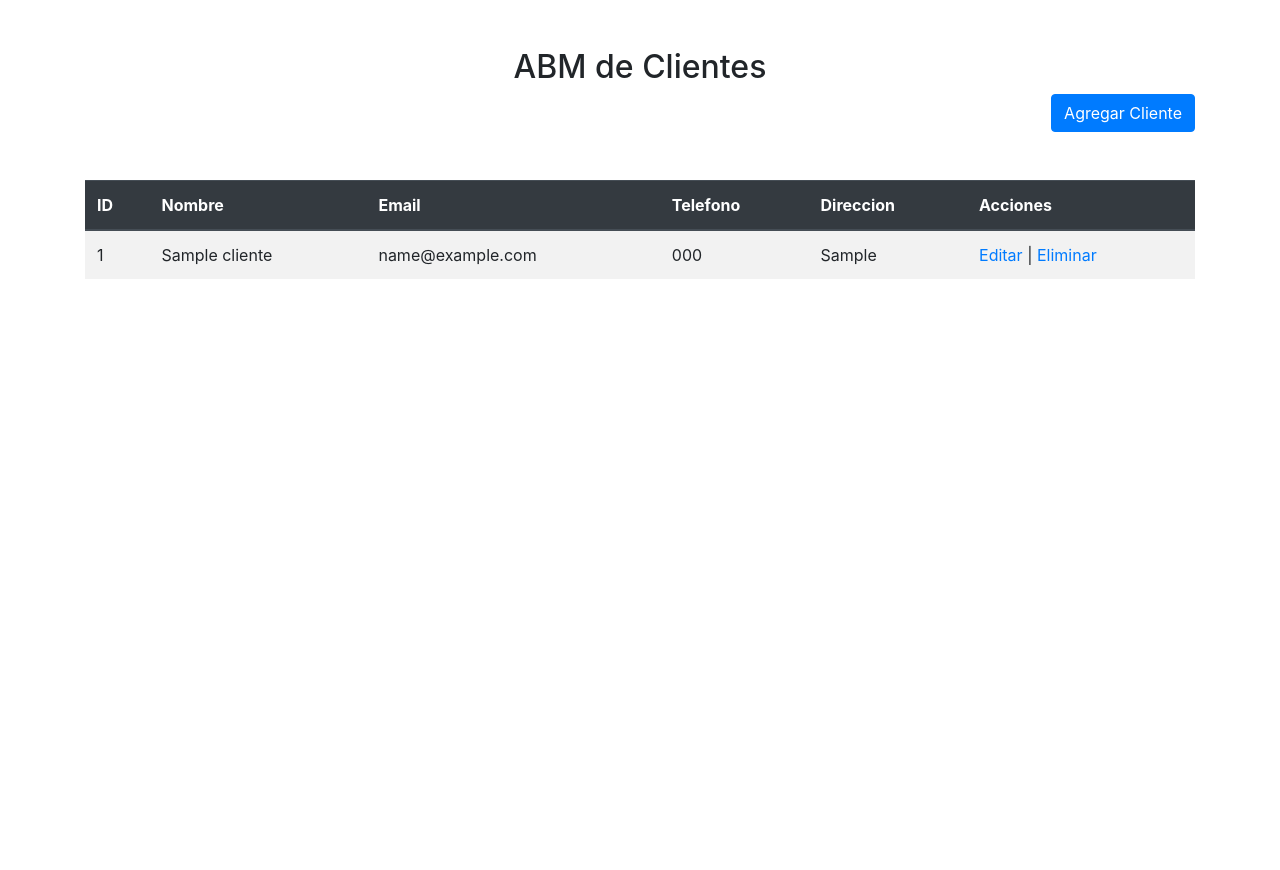
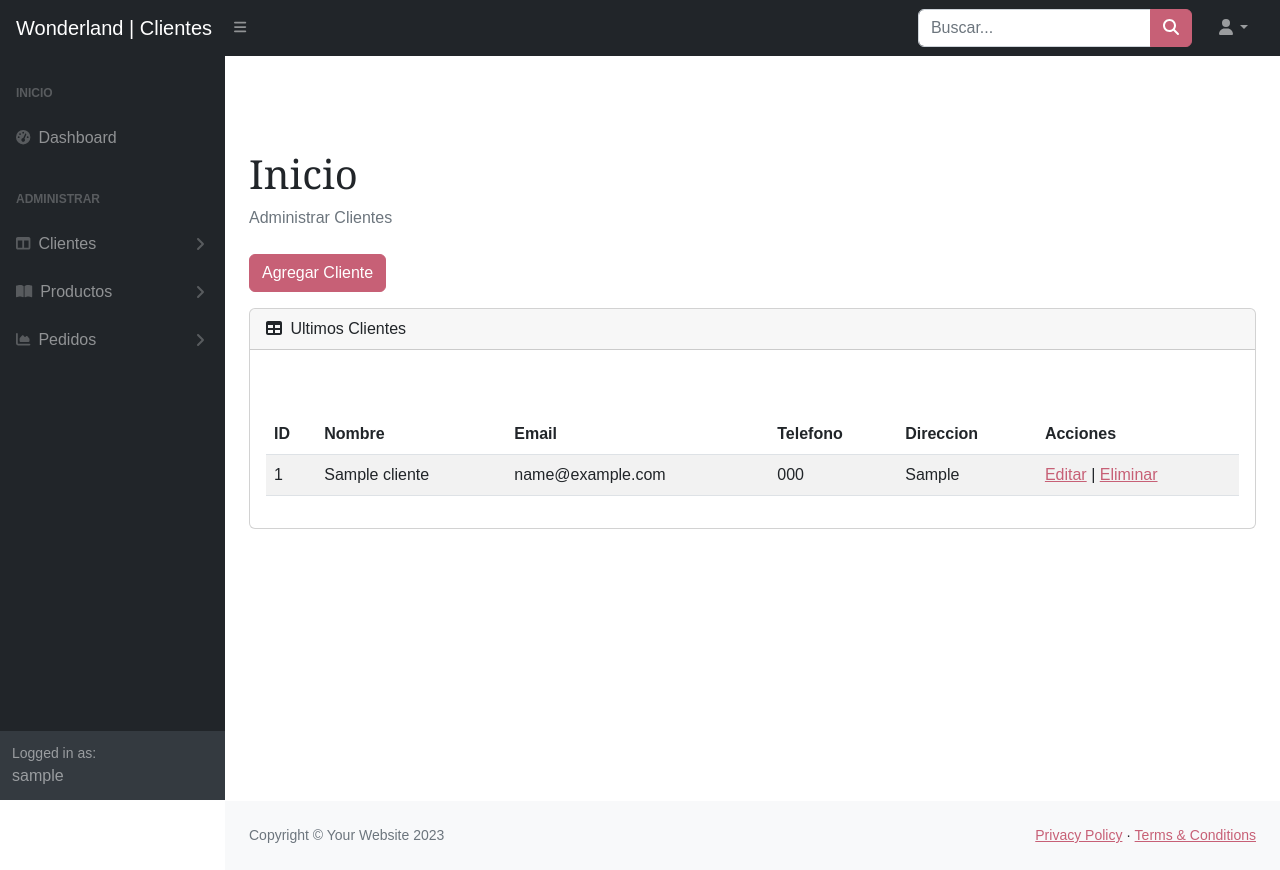
Before and after one commit to gervisbermudez/trabajo-final-crud, a PHP site: page /admin/vistas/clientes.php in a window 1280 px wide. Before the commit the page ends 279 px from the top, so only its background shows below. Run offline with PHP 8.4, Linux system fonts and the light colour scheme; the visitor is signed in with stand-in values (Sample User, id 1); tables that the repository leaves empty or names only in its code hold one stand-in row (values such as "Sample post"); some libraries are stand-ins or nearby versions.

Commit message:
clientes

```diff
--- a/admin/includes/head.php
+++ b/admin/includes/head.php
@@ -5,7 +5,7 @@
     <meta name="description" content="" />
     <meta name="author" content="" />
     <title><?=$title?></title>
-    <link href="public/css/styles.css" rel="stylesheet" />
+    <link href="/admin/public/css/styles.css" rel="stylesheet" />
     <script src="https://use.fontawesome.com/releases/v6.3.0/js/all.js" crossorigin="anonymous"></script>
     <link href="https://cdn.jsdelivr.net/npm/simple-datatables@7.1.2/dist/style.min.css" rel="stylesheet" />
 </head>
--- a/admin/includes/scripts.php
+++ b/admin/includes/scripts.php
@@ -2,10 +2,10 @@
     <script src="/public/vendors/jquery-3.7.1.min.js"></script>
     <script src="https://cdn.jsdelivr.net/npm/bootstrap@5.2.3/dist/js/bootstrap.bundle.min.js" crossorigin="anonymous">
     </script>
-    <script src="public/js/scripts.js"></script>
+    <script src="/admin/public/js/scripts.js"></script>
     <script src="https://cdnjs.cloudflare.com/ajax/libs/Chart.js/2.8.0/Chart.min.js" crossorigin="anonymous"></script>
-    <script src="public/assets/demo/chart-area-demo.js"></script>
-    <script src="public/assets/demo/chart-bar-demo.js"></script>
+    <script src="/admin/public/assets/demo/chart-area-demo.js"></script>
+    <script src="/admin/public/assets/demo/chart-bar-demo.js"></script>
     <script src="https://cdn.jsdelivr.net/npm/simple-datatables@7.1.2/dist/umd/simple-datatables.min.js"
         crossorigin="anonymous"></script>
-    <script src="public/js/datatables-simple-demo.js"></script>
+    <script src="/admin/public/js/datatables-simple-demo.js"></script>
--- a/admin/includes/sidemenu.php
+++ b/admin/includes/sidemenu.php
@@ -17,7 +17,7 @@
                 <div class="collapse" id="collapseLayouts" aria-labelledby="headingOne"
                     data-bs-parent="#sidenavAccordion">
                     <nav class="sb-sidenav-menu-nested nav">
-                        <a class="nav-link" href="layout-static.html">Ver Clientes</a>
+                        <a class="nav-link" href="vistas/clientes.php">Ver Clientes</a>
                         <a class="nav-link" href="layout-static.html">Crear Cliente</a>
                         <a class="nav-link" href="layout-sidenav-light.html">Modificar Cliente</a>
                         <a class="nav-link" href="layout-sidenav-light.html">Borrar Cliente</a>
--- a/admin/vistas/clientes.php
+++ b/admin/vistas/clientes.php
@@ -1,22 +1,48 @@
+<?php
+// Verifica si el administrador ha iniciado sesión, aquí puedes agregar tu lógica de sesión
+session_start();
+
+// Si no hay sesión de administrador activa, redirige a una página de login
+// Aquí puedes implementar una página de inicio de sesión y gestionar sesiones de administrador.
+// Ejemplo: si no hay sesión activa, redirigiría a "login.php"
+if (!isset($_SESSION['admin_logged_in'])) {
+    header('Location: ./login.php');
+    exit;
+}
+
+$title = "Wonderland | Clientes";
+
+?>
+
 <!DOCTYPE html>
-<html lang="es">
-<head>
-    <meta charset="UTF-8">
-    <meta name="viewport" content="width=device-width, initial-scale=1.0">
-    <title>Gestión de Clientes</title>
-    <link rel="stylesheet" href="https://stackpath.bootstrapcdn.com/bootstrap/4.5.2/css/bootstrap.min.css">
-</head>
-<body>
-    <div class="container mt-5">
-        <h2 class="text-center">ABM de Clientes</h2>
+<html lang="en">
+<?php
+include "../includes/head.php";
+?>
 
+<body class="sb-nav-fixed">
+    <?php include "../includes/nav.php";?>
+    <div id="layoutSidenav">
+        <?php include "../includes/sidemenu.php";?>
+        <div id="layoutSidenav_content">
+            <main>
+                <div class="container-fluid px-4">
+                    <h1 class="mt-4">Inicio</h1>
+                    <ol class="breadcrumb mb-4">
+                        <li class="breadcrumb-item active">Administrar Clientes</li>
+                    </ol>
                     <!-- Botón para redirigir a crear cliente -->
                     <div class="text-right mb-3">
                         <a href="crear_cliente.php" class="btn btn-primary">Agregar Cliente</a>
                     </div>
-
+                    <div class="card mb-4">
+                        <div class="card-header">
+                            <i class="fas fa-table me-1"></i>
+                            Ultimos Clientes
+                        </div>
+                        <div class="card-body">
                             <!-- Tabla estática de clientes -->
-        <table class="table table-striped mt-5">
+                            <table class="table table-striped mt-5" id="datatablesSimple">
                                 <thead class="thead-dark">
                                     <tr>
                                         <th>ID</th>
@@ -28,13 +54,28 @@
                                     </tr>
                                 </thead>
                                 <tbody>
-                <?php include 'leer_cliente.php'; ?>
+                                    <?php include 'leer_cliente.php';?>
                                 </tbody>
                             </table>
                         </div>
+                    </div>
+                </div>
+            </main>
+            <footer class="py-4 bg-light mt-auto">
+                <div class="container-fluid px-4">
+                    <div class="d-flex align-items-center justify-content-between small">
+                        <div class="text-muted">Copyright &copy; Your Website 2023</div>
+                        <div>
+                            <a href="#">Privacy Policy</a>
+                            &middot;
+                            <a href="#">Terms &amp; Conditions</a>
+                        </div>
+                    </div>
+                </div>
+            </footer>
+        </div>
+    </div>
+    <?php include "../includes/scripts.php";?>
+</body>
 
-    <!-- Opcionalmente, puedes incluir Bootstrap JS si quieres funcionalidades como el responsive design -->
-    <script src="https://code.jquery.com/jquery-3.5.1.slim.min.js"></script>
-    <script src="https://cdn.jsdelivr.net/npm/bootstrap@4.5.2/dist/js/bootstrap.bundle.min.js"></script>
-</body>
 </html>
--- a/admin/vistas/leer_cliente.php
+++ b/admin/vistas/leer_cliente.php
@@ -4,6 +4,7 @@ include '../includes/config.php';
 $sql = "SELECT * FROM Cliente";
 $result = $conn->query($sql);
 
+if ($result && $result->num_rows > 0) {
     while ($row = $result->fetch_assoc()) {
         echo "<tr>
         <td>" . $row['id_cliente'] . "</td>
@@ -17,5 +18,4 @@ while ($row = $result->fetch_assoc()) {
         </td>
         </tr>";
     }
-echo "";
-?>
+}
```
Lines whose indentation alone changed are shown as unchanged.
